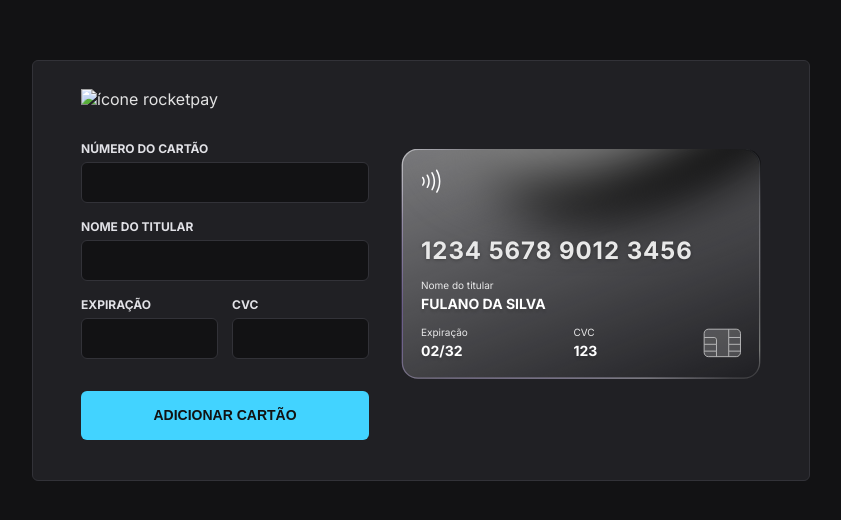
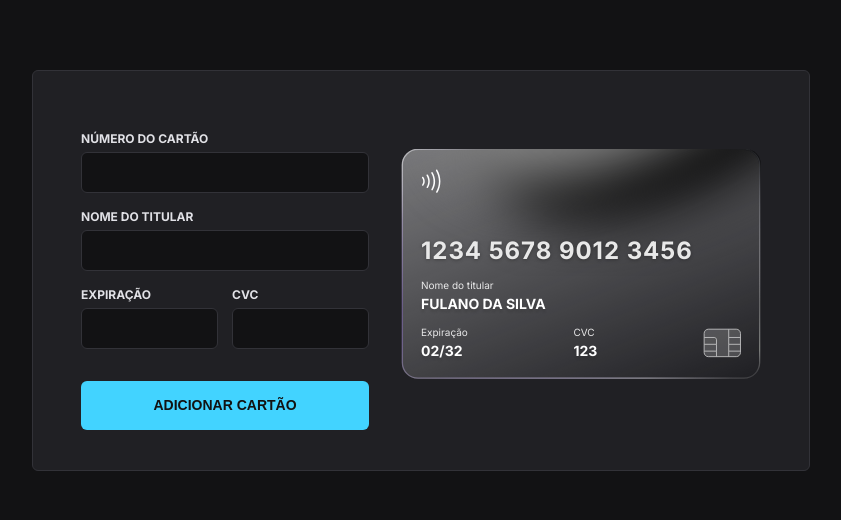
Before and after one commit to matheustxr/Payment-Plataform, a website built with Vite: page index.html in a window 1280 px wide. Shown: the part 130-650 px from the top of the page, without its empty margins (219-1060 px from the left). Built offline with nearby package versions, Linux system fonts and the light colour scheme; files whose address does not match are found by name.

Commit message:
Update index.html

```diff
--- a/index.html
+++ b/index.html
@@ -16,9 +16,6 @@
   </head>
   <body>
     <div id="app">
-      <header>
-        <img src="logo.svg" alt="ícone rocketpay" />
-      </header>
 
       <section class="cc">
         <div class="cc-bg">
```
